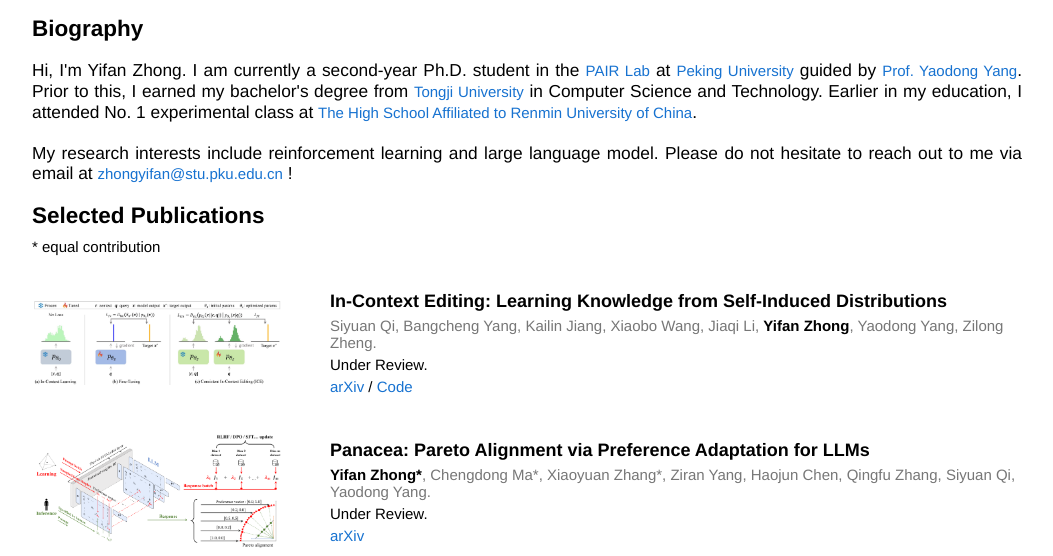
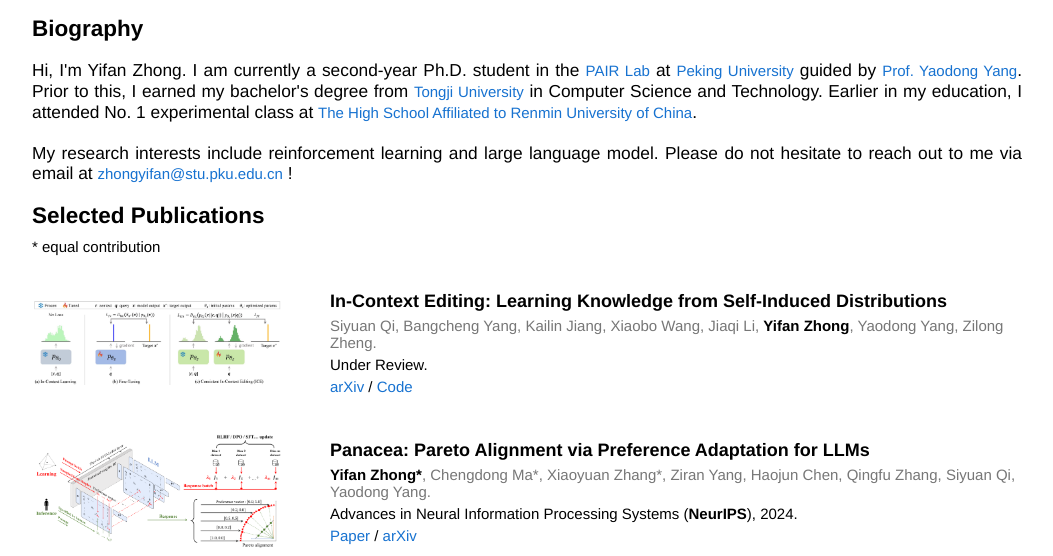
Before and after one commit to Ivan-Zhong/Ivan-Zhong.github.io, a plain HTML site: page index.html in a window 1280 px wide. Shown: the part 247-803 px from the top of the page, without its empty margins (115-1168 px from the left). Drawn offline with Linux system fonts and the light colour scheme.

Commit message:
Update index.html

```diff
--- a/index.html
+++ b/index.html
@@ -109,9 +109,10 @@
                   <span class="me">Yifan Zhong*</span>, Chengdong Ma*, Xiaoyuan Zhang*, Ziran Yang, Haojun Chen, Qingfu Zhang, Siyuan Qi, Yaodong Yang.
                 </div>
                 <div class="conf">
-                  Under Review.
+                  Advances in Neural Information Processing Systems (<b>NeurIPS</b>), 2024.
                 </div>
                 <div>
+                    <span class="tag"> <a href="https://openreview.net/forum?id=gL5nT4y8fn" target="_blank">Paper</a> </span> /
                   <span class="tag"> <a href="https://arxiv.org/abs/2402.02030" target="_blank">arXiv</a> </span>
                 </div>
               </td>
```
